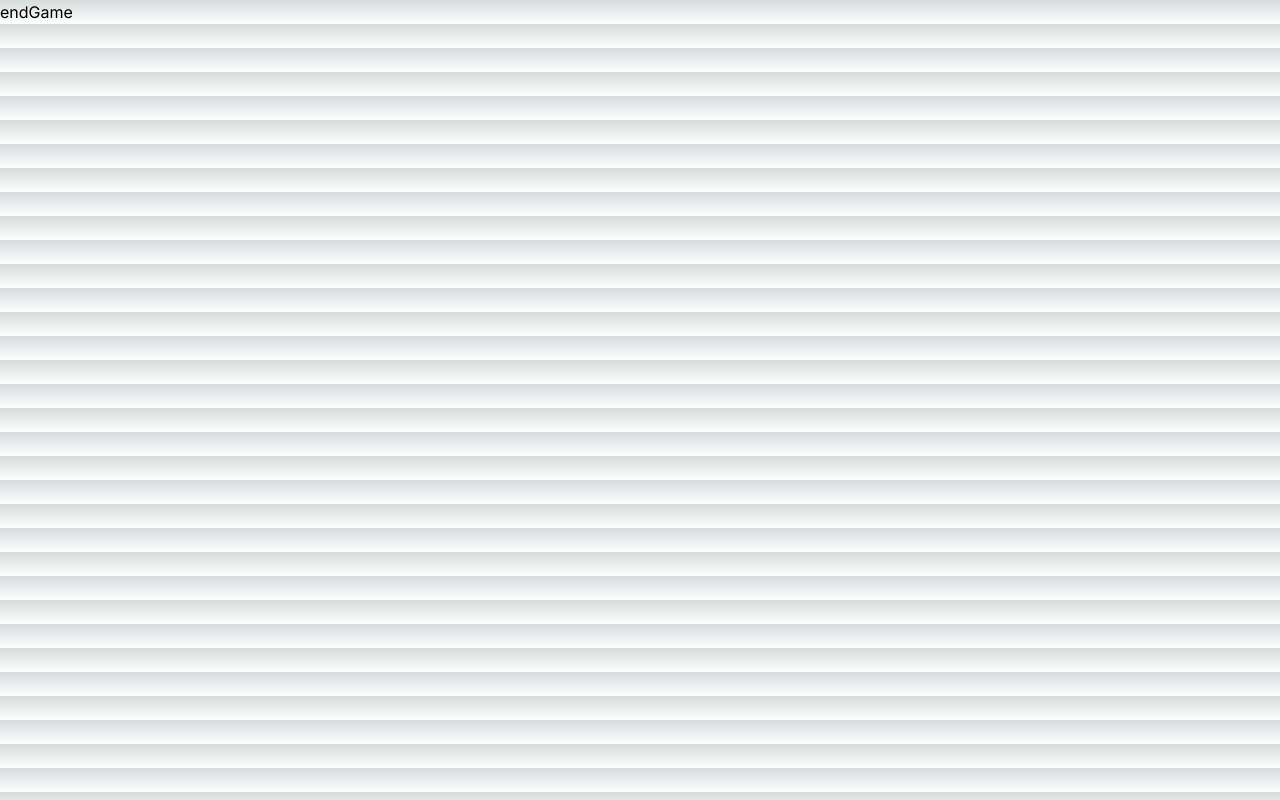
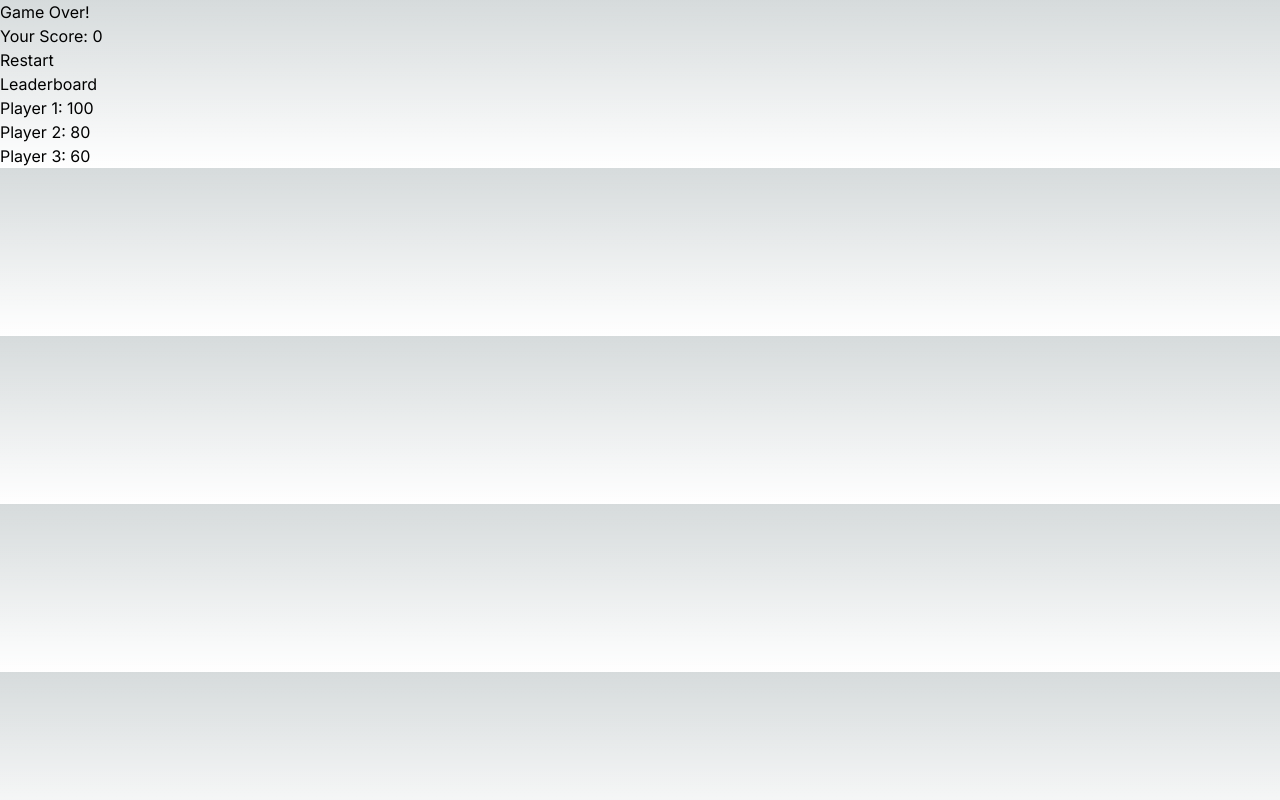
Before and after one commit to Amitten77/CrossyTractor, a Next.js app in the folder frontend/: page /endGame in a window 1280 px wide. Built offline with nearby package versions, Linux system fonts and the light colour scheme.

Commit message:
Initial end screen

```diff
--- a/frontend/src/app/endGame/page.tsx
+++ b/frontend/src/app/endGame/page.tsx
@@ -1,9 +1,50 @@
-import React from 'react'
+// import React from 'react'
+
+// const endGame = () => {
+//   return (
+//     <div>endGame</div>
+//   )
+// }
+
+// export default endGame;
+
+"use client";
+
+import React, { useState } from 'react';
+
+const leaderboardData = [
+  { name: 'Player 1', score: 100 },
+  { name: 'Player 2', score: 80 },
+  { name: 'Player 3', score: 60 },
+];
 
 const endGame = () => {
+  const [score, setScore] = useState(0);
+
+  const handleRestart = () => {
+    // Replace this with your restart game logic
+    // For demonstration purposes, we're just resetting the score to 0
+    setScore(0);
+  };
+
   return (
-    <div>endGame</div>
-  )
-}
+    <div>
+      <div className="endgame-container">
+        <h1>Game Over!</h1>
+        <p>Your Score: {score}</p>
+        <button onClick={handleRestart}>Restart</button>
+      </div>
+
+      <div className="leaderboard-container">
+        <h2>Leaderboard</h2>
+        <ol>
+          {leaderboardData.map((entry, index) => (
+            <li key={index}>{`${entry.name}: ${entry.score}`}</li>
+          ))}
+        </ol>
+      </div>
+    </div>
+  );
+};
 
 export default endGame;
--- a/frontend/src/app/page.tsx
+++ b/frontend/src/app/page.tsx
@@ -9,7 +9,10 @@ export default function Home() {
           <button className='bg-blue-500 hover:bg-blue-700 text-white font-bold py-2 px-4 border border-blue-700 rounded mr-6'>Play Game</button>
         </a>
         <a href="leaderboard">
-        <button className='bg-blue-500 hover:bg-blue-700 text-white font-bold py-2 px-4 border border-blue-700 rounded'>Check out Leaderboard</button>
+          <button className='bg-blue-500 hover:bg-blue-700 text-white font-bold py-2 px-4 border border-blue-700 rounded'>Check out Leaderboard</button>
+        </a>
+        <a href="endGame">
+          <button className='bg-blue-500 hover:bg-blue-700 text-white font-bold py-2 px-4 border border-blue-700 rounded'>End Screen</button>
         </a>
       </div>
     </>
```
